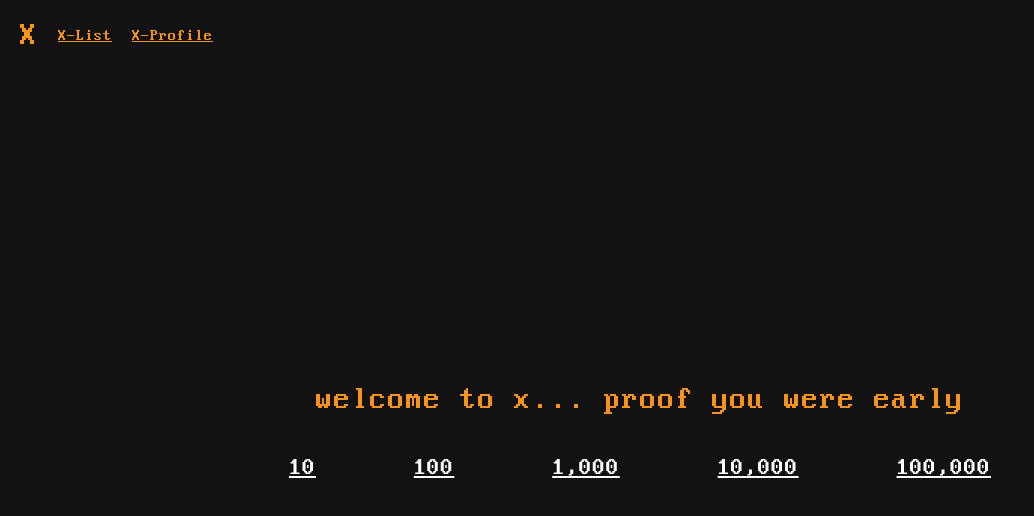
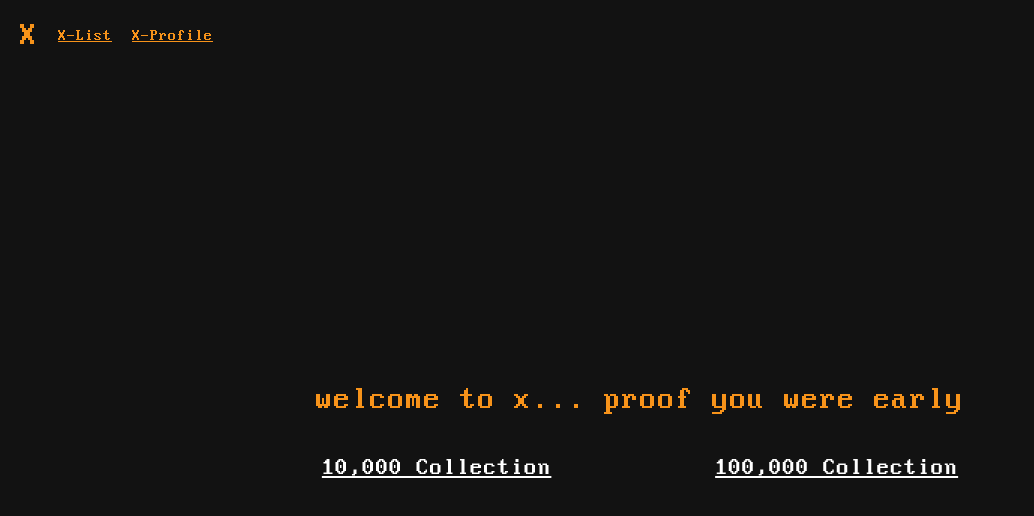
Before and after one commit to tomlson2/xfe, a React (Create React App) app: page / in a window 1280 px wide. Shown: the top 516 px of the page, without its empty margins (0-1034 px from the left). Built offline with nearby package versions, Linux system fonts and the light colour scheme.

Commit message:
small update for live site

```diff
--- a/src/pages/HomePage.js
+++ b/src/pages/HomePage.js
@@ -16,11 +16,8 @@ function App() {
                     <div className="yellowSubtext">welcome to x... proof you were early</div>
                 </div>
                 <div className="linksWrapper">
-                    <a href="https://unisat.io/brc20/%F0%90%8D%87" className="link">10</a>
-                    <a href="https://unisat.io/brc20/%F0%90%8A%B4" className="link">100</a>
-                    <a href="https://unisat.io/brc20/%F0%9D%92%B3" className="link">1,000</a>
-                    <a href="https://unisat.io/brc20/%F0%90%A4%95" className="link">10,000</a>
-                    <a href="https://unisat.io/brc20/%F0%9F%97%B4" className="link">100,000</a>
+                    <a href="https://unisat.io/brc20/XMYR" className="link">10,000 Collection</a>
+                    <a href="https://unisat.io/brc20/%F0%9F%97%B4" className="link">100,000 Collection</a>
                 </div>
             </div>
         </div>
```
